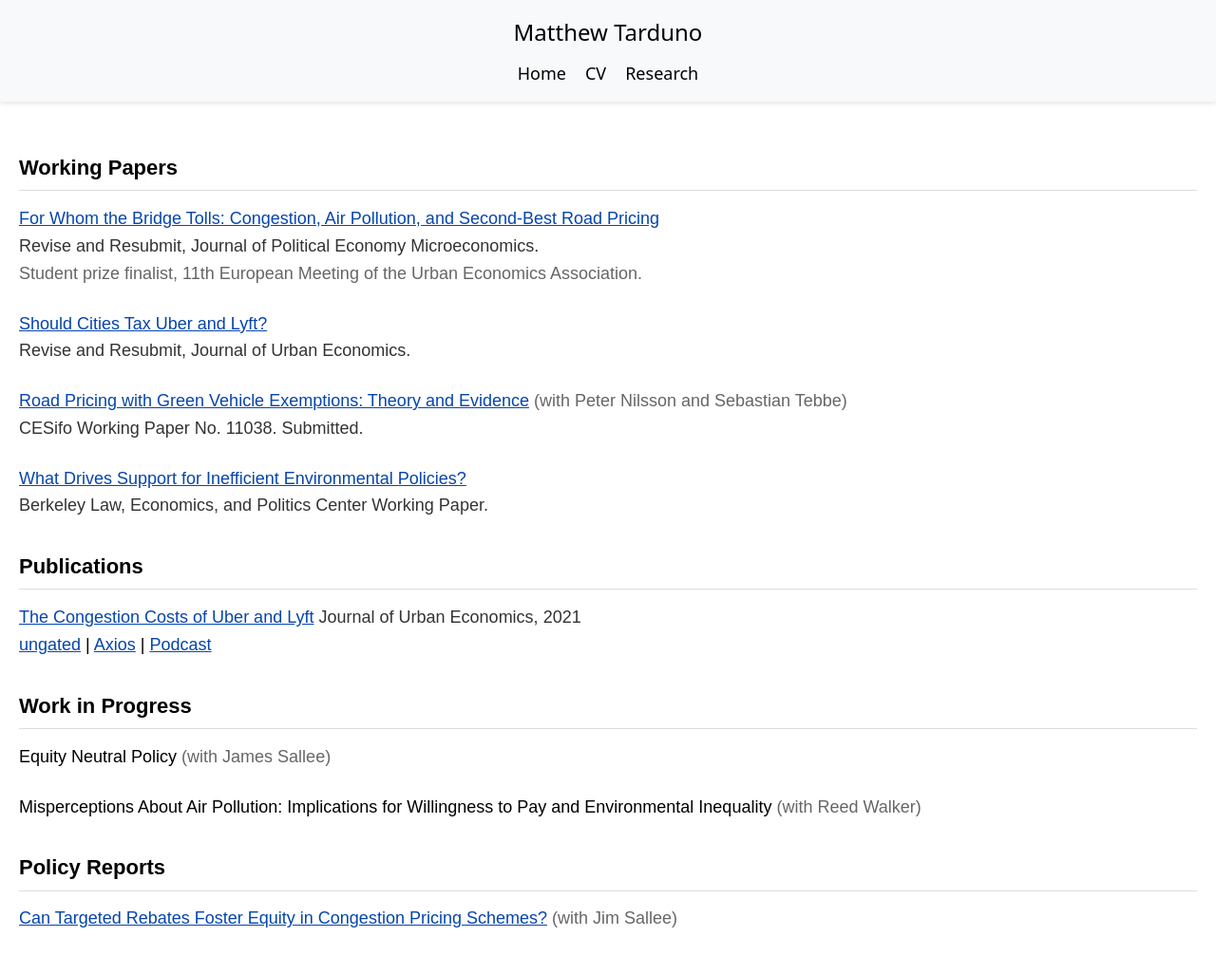
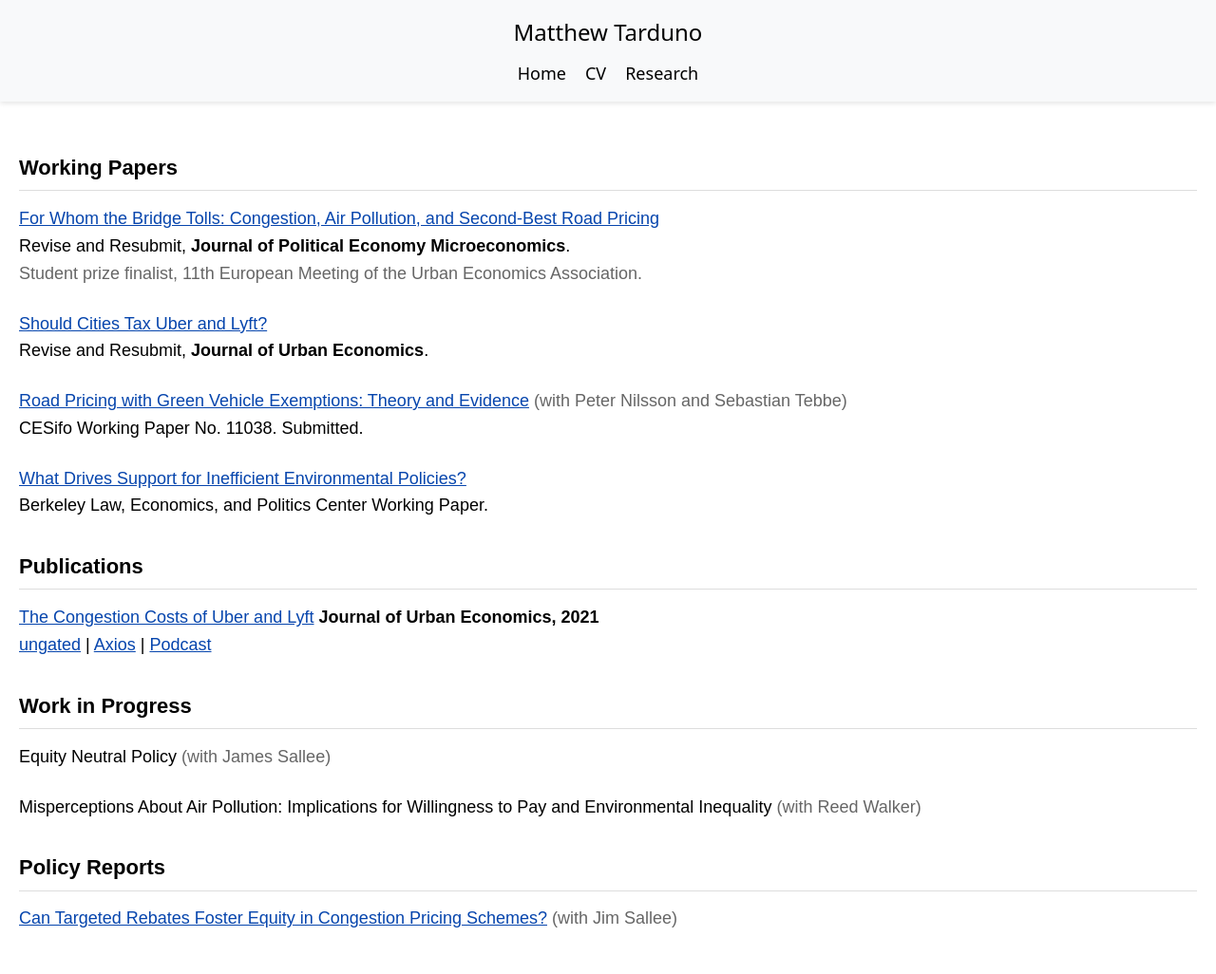
Before and after one commit to Matt-Tarduno/Matt-Tarduno.github.io, a Jekyll site: the page built from research_mobile/index.html, in a window 1280 px wide. Shown: the whole page at 95% size. Built offline with Jekyll 4.4.1, drawn with Linux system fonts in a browser that asks for light colours.

Commit message:
Update index.html

```diff
--- a/research_mobile/index.html
+++ b/research_mobile/index.html
@@ -75,8 +75,8 @@ title: Research
     }
 
     .journal {
-      font-weight: 500;
-      color: #333;
+      font-weight: bold;
+      color: #000;
     }
 
     span {
@@ -123,24 +123,24 @@ title: Research
 
     <p>
       <a href="https://matt-tarduno.github.io/jmp/" target="_blank">For Whom the Bridge Tolls: Congestion, Air Pollution, and Second-Best Road Pricing</a><br>
-      <span class="journal">Revise and Resubmit, Journal of Political Economy Microeconomics.</span><br>
+      Revise and Resubmit, <span class="journal">Journal of Political Economy Microeconomics</span>.<br>
       <span>Student prize finalist, 11th European Meeting of the Urban Economics Association.</span>
     </p>
 
     <p>
       <a href="https://papers.ssrn.com/sol3/papers.cfm?abstract_id=4624940" target="_blank">Should Cities Tax Uber and Lyft?</a><br>
-      <span class="journal">Revise and Resubmit, Journal of Urban Economics.</span>
+      Revise and Resubmit, <span class="journal">Journal of Urban Economics</span>.
     </p>
 
     <p>
       <a href="https://papers.ssrn.com/sol3/papers.cfm?abstract_id=4788237" target="_blank">Road Pricing with Green Vehicle Exemptions: Theory and Evidence</a>
       <span> (with Peter Nilsson and Sebastian Tebbe)</span><br>
-      <span class="journal">CESifo Working Paper No. 11038. Submitted.</span>
+      CESifo Working Paper No. 11038. Submitted.
     </p>
 
     <p>
       <a href="https://matt-tarduno.github.io/nevada/" target="_blank">What Drives Support for Inefficient Environmental Policies?</a><br>
-      <span class="journal">Berkeley Law, Economics, and Politics Center Working Paper.</span>
+      Berkeley Law, Economics, and Politics Center Working Paper.
     </p>
 
     <h1>Publications</h1>
```
